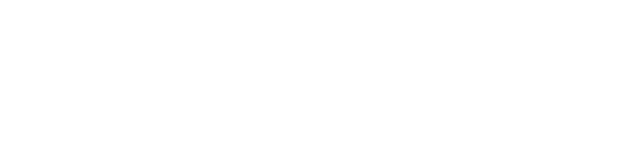
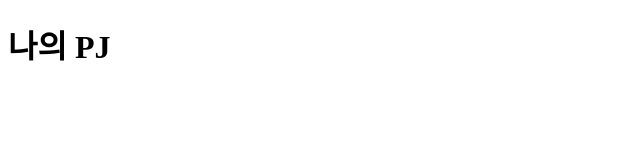
Before and after one commit to tombap8/JakePJ, a plain HTML site: page index.html in a window 1280 px wide. Shown: the whole page, without its empty margins (0-640 px from the left). Drawn offline with Linux system fonts and the light colour scheme.

Commit message:
Update index.html

```diff
--- a/index.html
+++ b/index.html
@@ -7,6 +7,6 @@
     <title>Document</title>
 </head>
 <body>
-
+    <h1>나의 PJ</h1>
 </body>
 </html>
```
